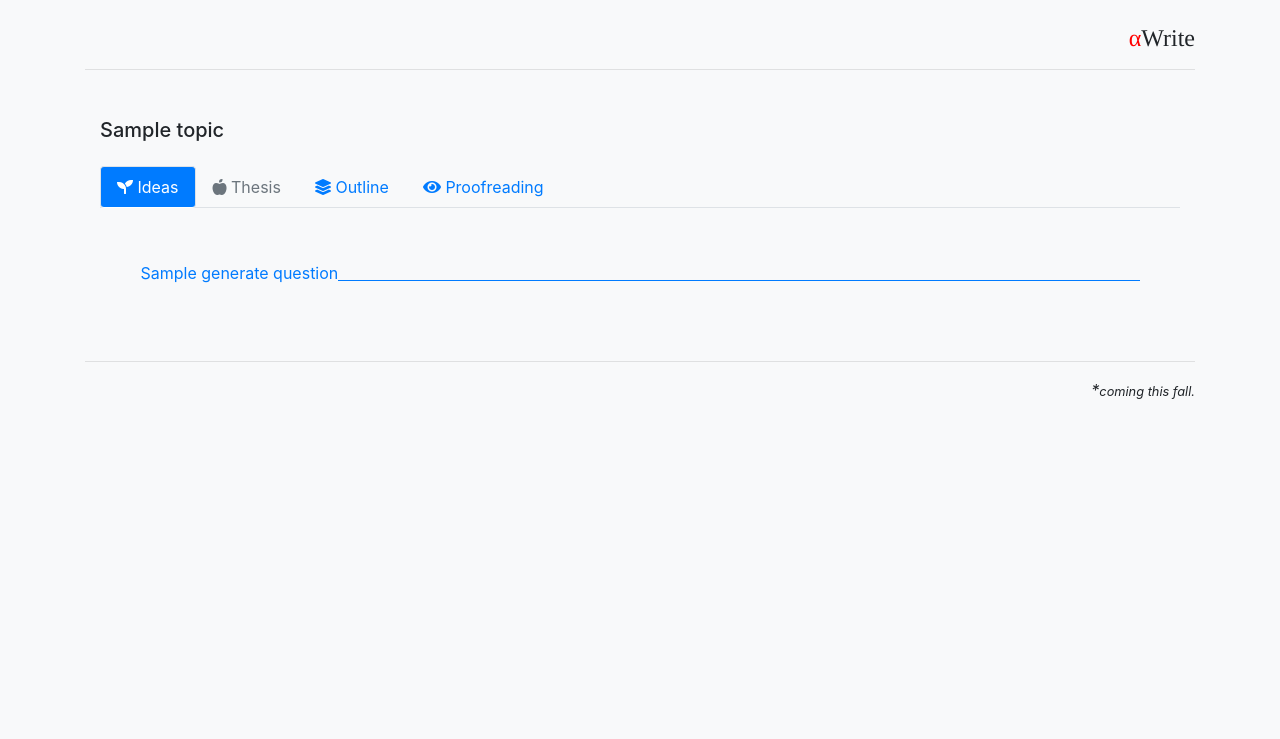
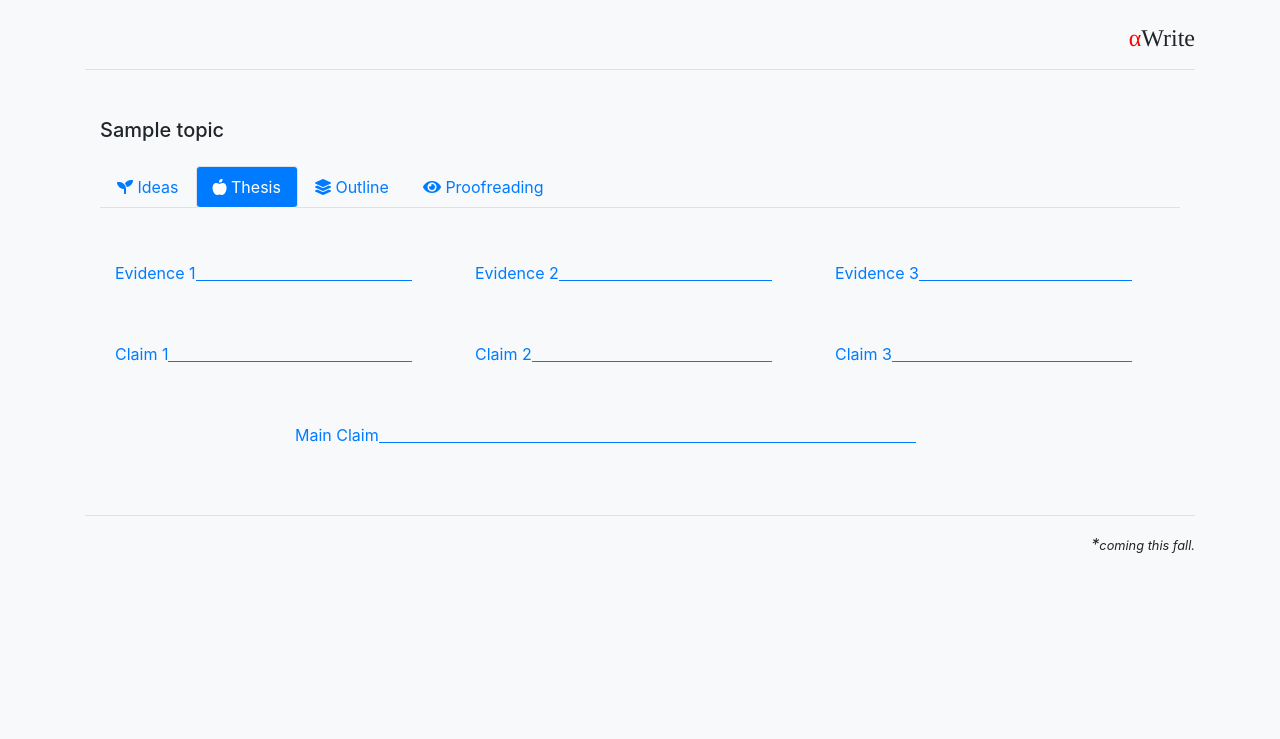
Before and after one commit to henrylei2000/alphawrite, a Django app: template essay/templates/essay/dashboard.html in a window 1280 px wide, after a click on "Thesis". Shown: the top 739 px of the page. Run offline with Django 3.2, Linux system fonts and the light colour scheme; the template is opened without the code that fills it: most values are stand-ins (such as "Sample title", 1, 10 or a date in 2020); some libraries are stand-ins or nearby versions.

Commit message:
refined thesis

```diff
--- a/essay/templates/essay/dashboard.html
+++ b/essay/templates/essay/dashboard.html
@@ -67,7 +67,7 @@ textarea:focus {
         <a class="nav-link active" data-toggle="tab" href="#ideas" role="tab" aria-selected="true"><i class="fas fa-seedling"></i> Ideas</a>
       </li>
       <li class="nav-item">
-        <a class="nav-link disabled" data-toggle="tab" href="#thesis" role="tab" aria-controls="contact" aria-selected="false"><i class="fas fa-apple-alt"></i> Thesis</a>
+        <a class="nav-link" data-toggle="tab" href="#thesis" role="tab" aria-controls="contact" aria-selected="false"><i class="fas fa-apple-alt"></i> Thesis</a>
       </li>
       <li class="nav-item">
         <a class="nav-link" data-toggle="tab" href="#outline" role="tab" aria-controls="contact" aria-selected="false"><i class="fas fa-layer-group"></i> Outline</a>
@@ -98,8 +98,8 @@ textarea:focus {
     {% for i in "123" %}
     <div class="col">
       <div class="form-group">
-        <label class="form-label" for="evidence-{{i}}">Evidence {{i}}</label>
-        <textarea id="evidence-{{i}}" class="thesis form-input" rows="1"></textarea>
+        <label class="form-label bg-light" for="evidence-{{i}}">Evidence {{i}}</label>
+        <textarea id="evidence-{{i}}" class="thesis form-input bg-light" rows="1"></textarea>
       </div>
     </div>
     {% endfor %}
@@ -108,8 +108,8 @@ textarea:focus {
     {% for i in "123" %}
     <div class="col">
       <div class="form-group">
-        <label class="form-label" for="claim-{{i}}">Claim {{i}}</label>
-        <textarea id="claim-{{i}}" class="thesis form-input" rows="1"></textarea>
+        <label class="form-label bg-light" for="claim-{{i}}">Claim {{i}}</label>
+        <textarea id="claim-{{i}}" class="thesis form-input bg-light" rows="1"></textarea>
       </div>
     </div>
     {% endfor %}
@@ -117,8 +117,8 @@ textarea:focus {
   <div class="row justify-content-md-center">
     <div class="col col-lg-8">
       <div class="form-group">
-        <label class="form-label" for="argument">Main Claim</label>
-        <textarea id="argument" class="thesis form-input" rows="1"></textarea>
+        <label class="form-label bg-light" for="argument">Main Claim</label>
+        <textarea id="argument" class="thesis form-input bg-light" rows="1"></textarea>
       </div>
     </div>
   </div>
```
